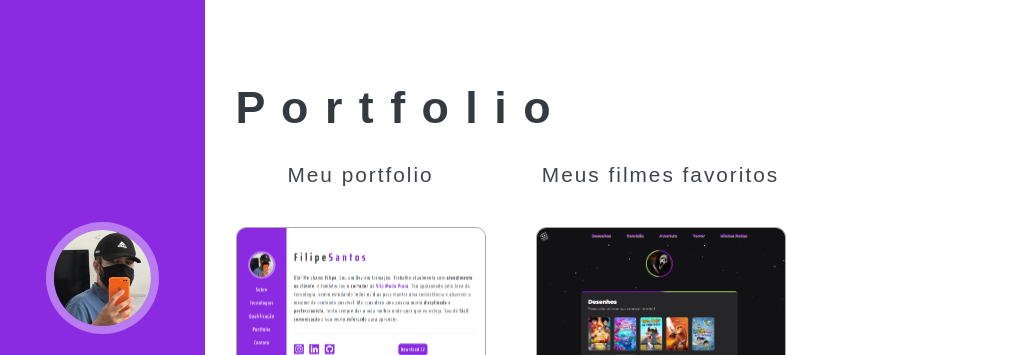
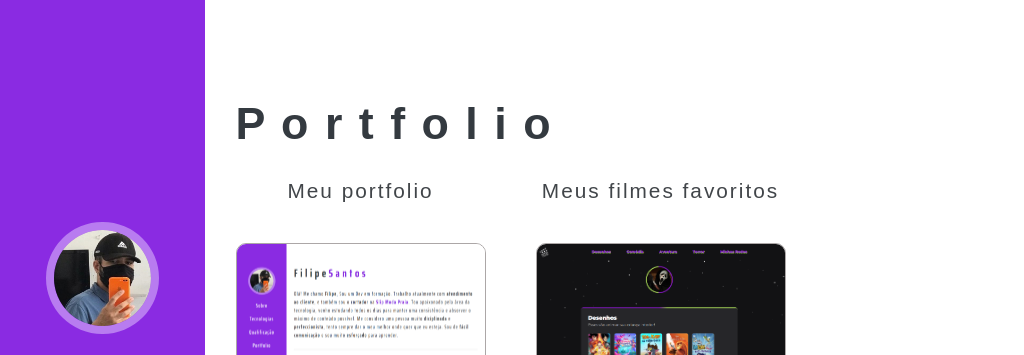
Before and after one commit to FilipeSantos07/portfolio1, a plain HTML site: page portfolio.html in a window 1024 px wide. Shown: the top 355 px of the page. Drawn offline with Linux system fonts and the light colour scheme; a web font is replaced by a local one.

Commit message:
added responsivity

```diff
--- a/css/portfolio.css
+++ b/css/portfolio.css
@@ -75,7 +75,7 @@ nav {
     padding: 0 3%;
     display: flex;
     align-items: center;
-    padding-top: 820px;
+    padding-top: 855px;
 }
 .f {
     animation: fromRight 1.2s;
@@ -308,6 +308,6 @@ nav {
 }
 @media only screen and (min-width: 801px) and (max-width:1150px) {
     .sobre {
-        padding-top: 1304px;
+        padding-top: 1320px;
     }
 }
```
